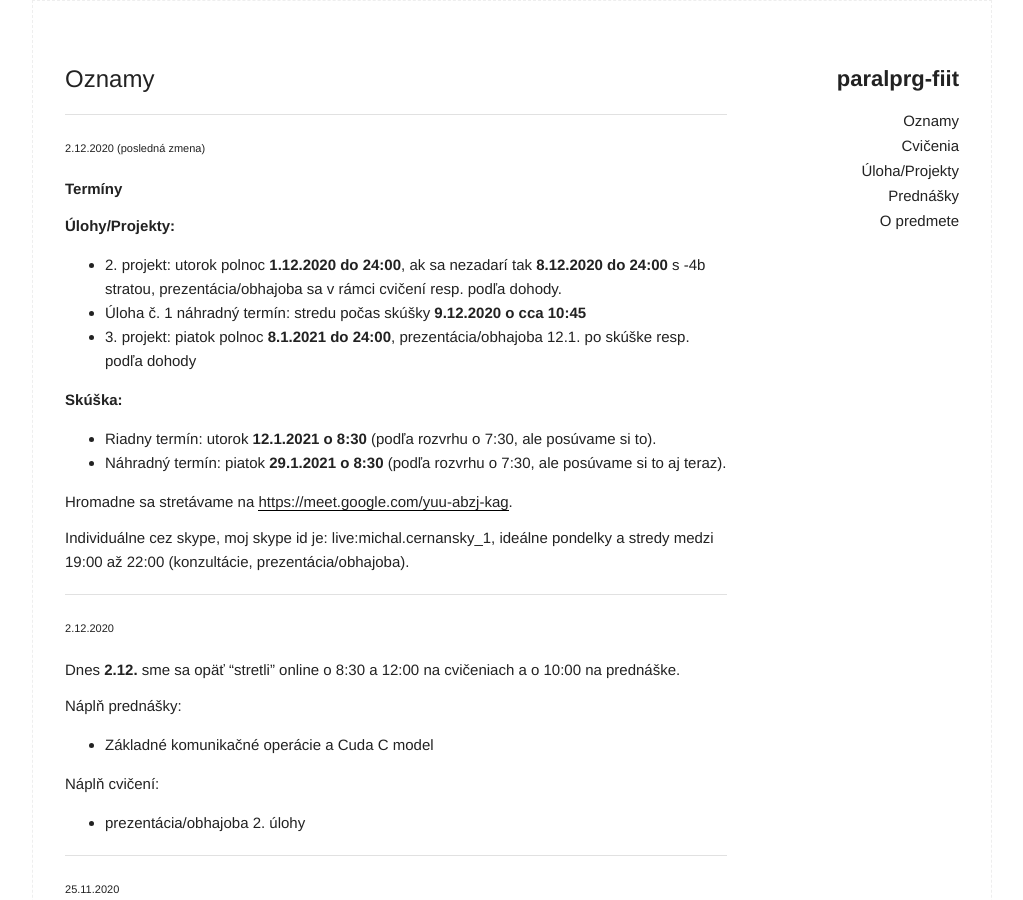
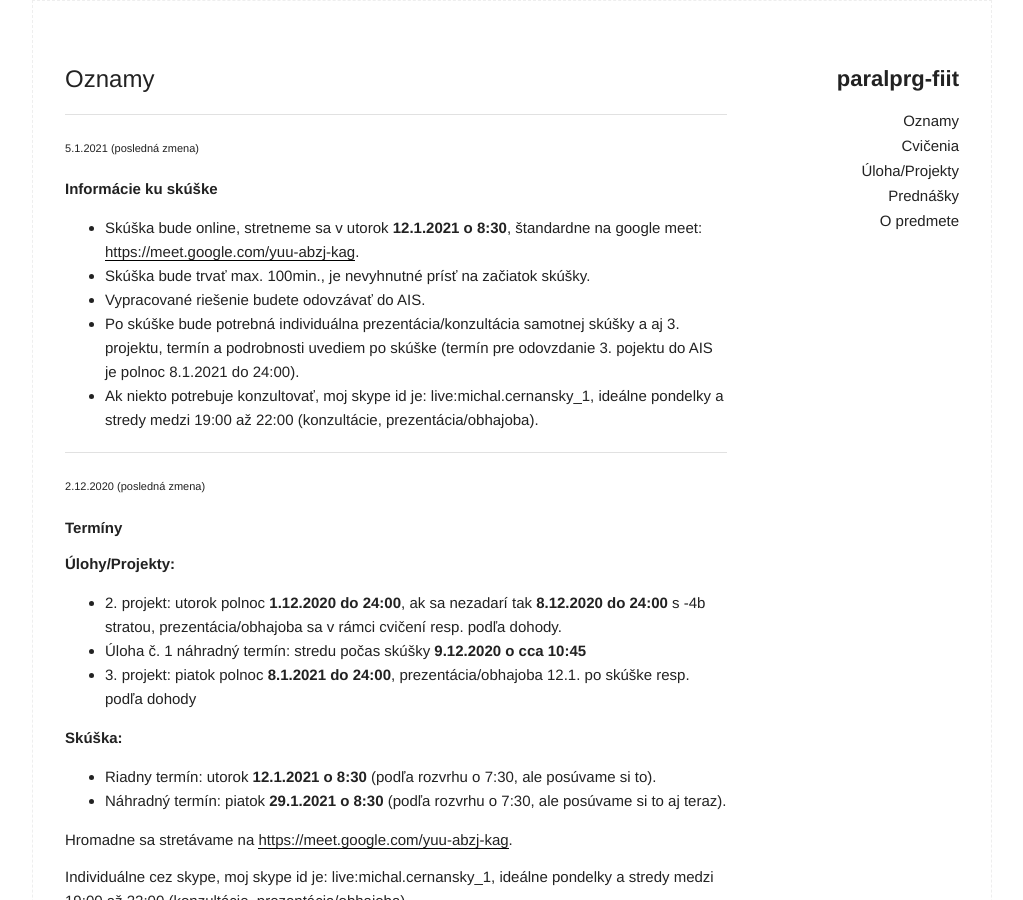
Before and after one commit to MichalCernansky/paralprg-fiit, a Jekyll site: the page built from index.md, in a window 1280 px wide and 900 px high. Shown: the whole window, without its empty margins (128-1151 px from the left). Built offline with Jekyll 4.4.1, drawn with Linux system fonts in a browser that asks for light colours.

Commit message:
new info

```diff
--- a/index.md
+++ b/index.md
@@ -2,6 +2,17 @@
 layout: page
 title: Oznamy
 ---
+
+---
+###### 5.1.2021 (posledná zmena)
+
+**Informácie ku skúške**
+
+- Skúška bude online, stretneme sa v utorok **12.1.2021 o 8:30**, štandardne na google meet: [https://meet.google.com/yuu-abzj-kag](https://meet.google.com/yuu-abzj-kag).
+- Skúška bude trvať max. 100min., je nevyhnutné prísť na začiatok skúšky.
+- Vypracované riešenie budete odovzávať do AIS.
+- Po skúške bude potrebná individuálna prezentácia/konzultácia samotnej skúšky a aj 3. projektu, termín a podrobnosti uvediem po skúške (termín pre odovzdanie 3. pojektu do AIS je polnoc 8.1.2021 do 24:00).
+- Ak niekto potrebuje konzultovať, moj skype id je: live:michal.cernansky_1, ideálne pondelky a stredy medzi 19:00 až 22:00 (konzultácie, prezentácia/obhajoba).
 
 ---
 ###### 2.12.2020 (posledná zmena)
```
